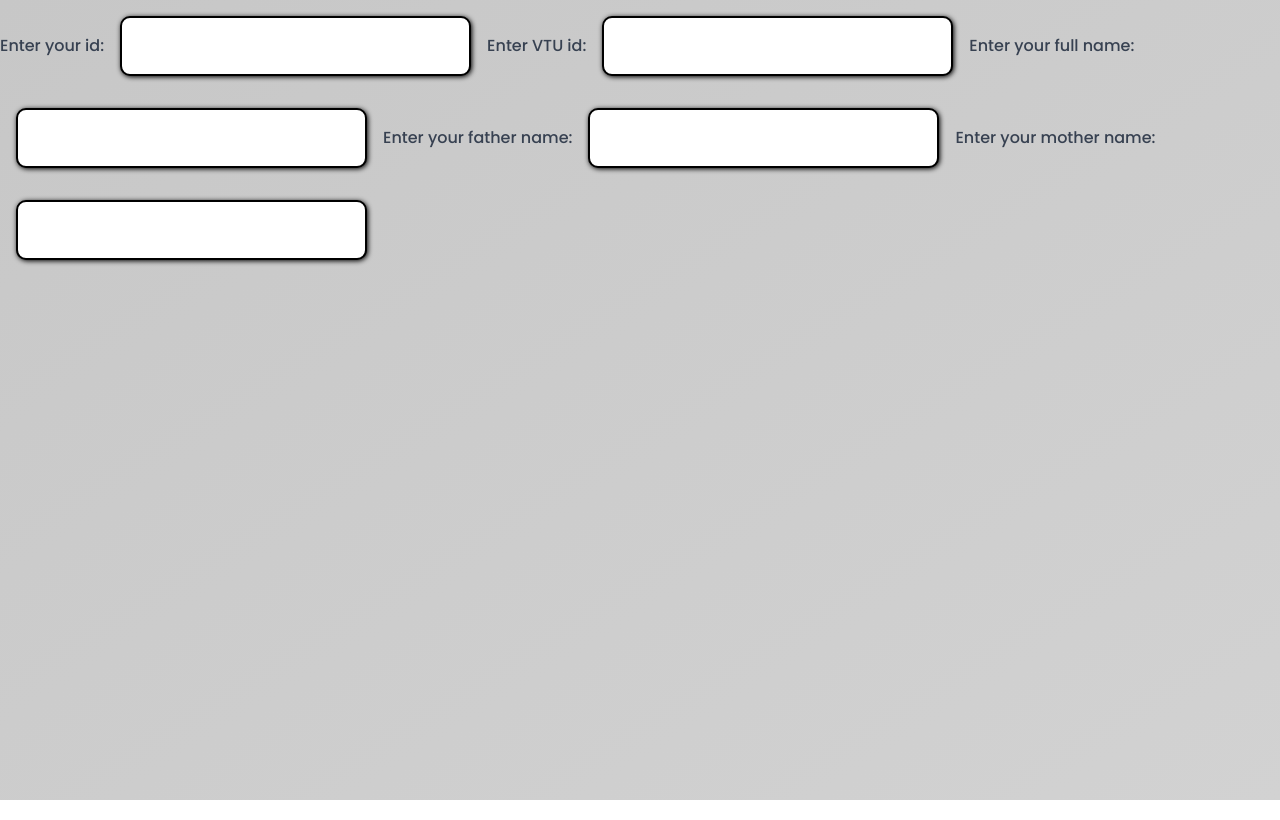
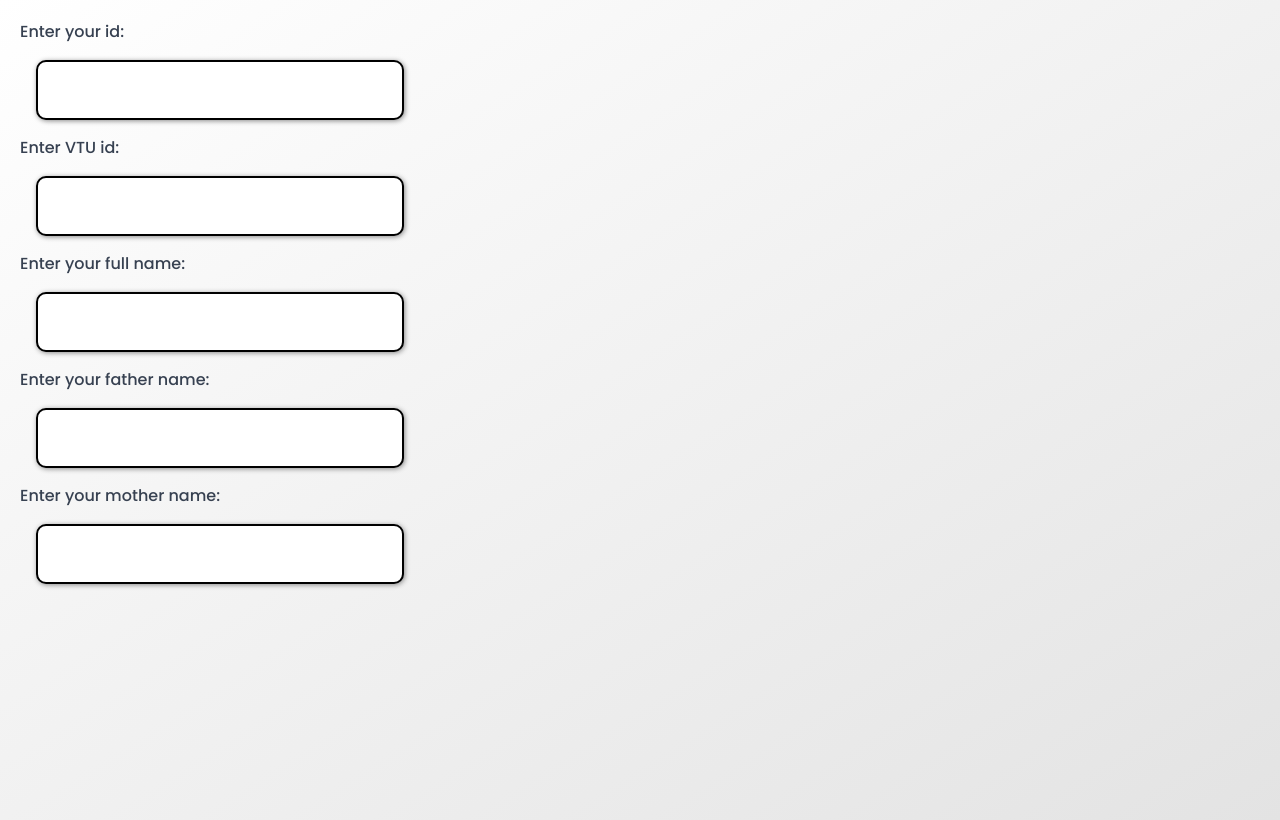
Before and after one commit to harshakl03/FRONT-END, a React (Vite) app: page /employee/part-a in a window 1280 px wide. Built offline with nearby package versions, Linux system fonts and the light colour scheme.

Commit message:
Form Styling

```diff
--- a/src/Styles/GlobalStyles.jsx
+++ b/src/Styles/GlobalStyles.jsx
@@ -74,7 +74,7 @@ html {
 body {
   font-family: "Poppins", sans-serif;
   color: var(--color-grey-700);
-  background: linear-gradient(to top left,  #d2d2d2, #c7c7c7);
+  background: linear-gradient(to top left,  #e3e3e3, #ffffff);
 
 
   transition: color 0.3s, background-color 0.3s;
--- a/src/ui/Form.jsx
+++ b/src/ui/Form.jsx
@@ -1,6 +1,12 @@
 import styled from "styled-components";
 
-const StyledForm = styled.form``;
+const StyledForm = styled.form`
+  display: flex;
+  flex-direction: column;
+  width: 400px;
+  border-radius: 25px;
+  margin: 20px;
+`;
 
 export default function Form({ children }) {
   return <StyledForm>{children}</StyledForm>;
--- a/src/ui/Input.jsx
+++ b/src/ui/Input.jsx
@@ -8,30 +8,29 @@ const StyledInput = styled.input`
   margin: 1em;
   padding: 1em;
   font-family: "Poppins";
-  box-shadow: 1px 1px 5px black;
+  box-shadow: 1px 1px 5px #8a8a8a;
 
-<<<<<<< HEAD
+
   &:focus {
     background-color: black;
     color: white;
   }
-=======
+
   &:focus{
-        background-color: #838383;
+        background-color: #fff;
         color: #000000;
         transition: color 0.5s, background-color 0.5s;
 
     }
-<<<<<<< HEAD
+
   &:hover{
-    background-color: #838383;
+    background-color: #fff;
         color: #000000;
         transition: color 0.5s, background-color 0.5s;
   }
-=======
+
   &:hover{  }
->>>>>>> 6e6d964e51f8ef4c53ae3383515337841170ad8e
->>>>>>> 7681d364ad9728fb3d9706debd68737d959ce335
+
 `;
 
 export default function Input() {
```
